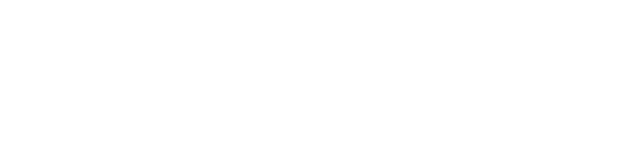
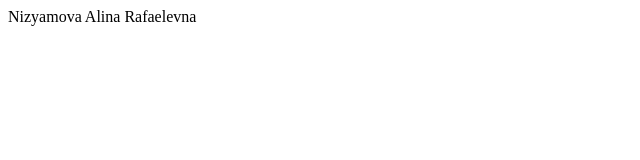
Before and after one commit to AlinaRafaelevna/rsschool-cv, a plain HTML site: page index.html in a window 1280 px wide. Shown: the whole page, without its empty margins (0-640 px from the left). Drawn offline with Linux system fonts and the light colour scheme.

Commit message:
feat: update html file

```diff
--- a/index.html
+++ b/index.html
@@ -7,6 +7,6 @@
     <title>CV</title>
 </head>
 <body>
-
+    Nizyamova Alina Rafaelevna
 </body>
 </html>
```
